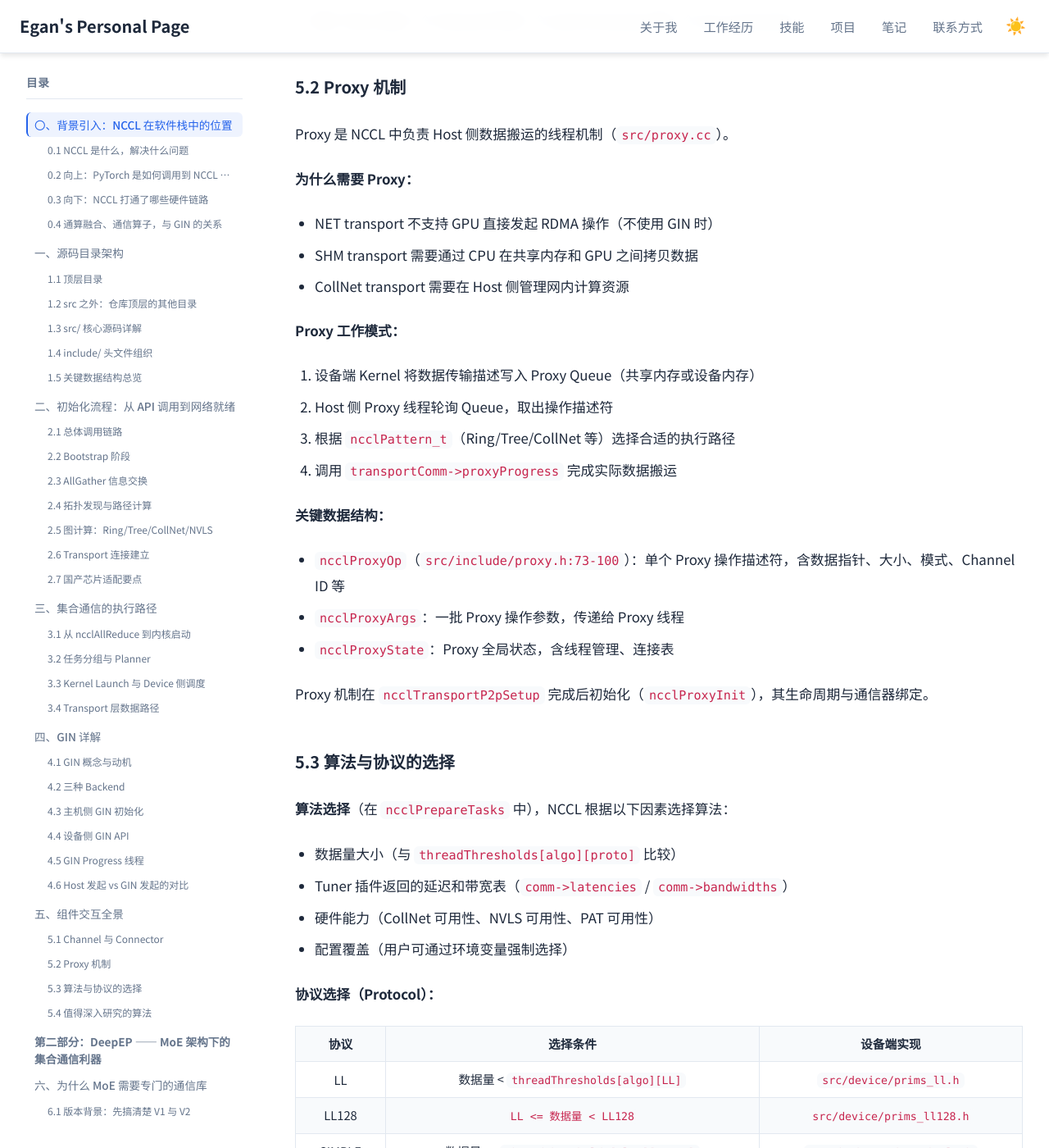
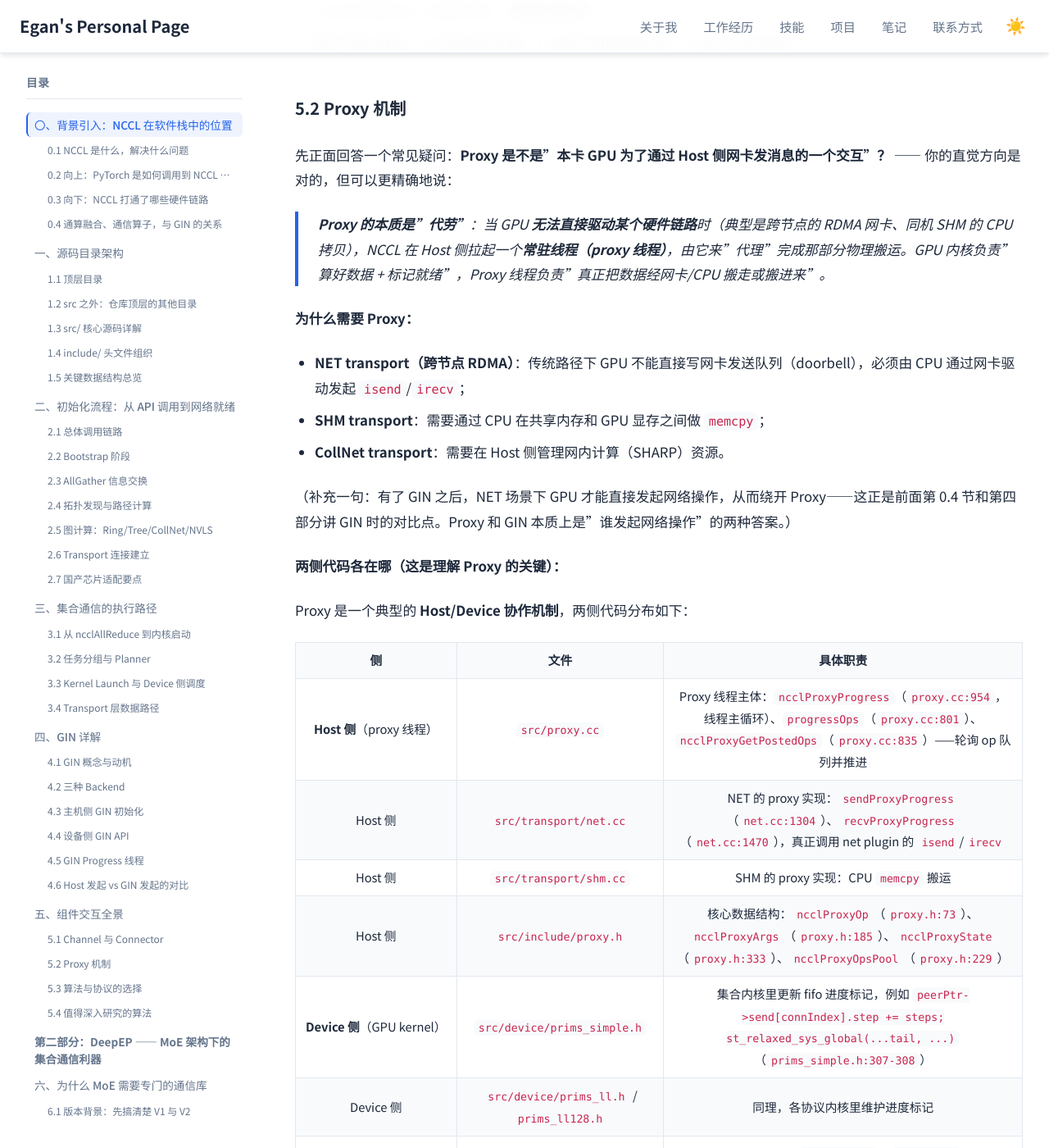
Before and after one commit to Lejun-Hu/Lejun-Hu.github.io, a Jekyll site: the page built from _notes/2026-8-24-nccl-source-study.md, in a window 1280 px wide and 1400 px high, scrolled down 32547 px. Shown: the whole window at 82% size. Built offline with Jekyll 4.4.1, drawn with Linux system fonts in a browser that asks for light colours; some of the changed text lies outside the part shown.

Commit message:
note: clarify proxy mechanism and add host/device side code locations

```diff
--- a/_notes/2026-8-24-nccl-source-study.md
+++ b/_notes/2026-8-24-nccl-source-study.md
@@ -336,7 +336,7 @@ NCCL 的核心价值之一，就是它把下面这些异构的物理链路**统
 | `enqueue.cc`（144KB） | Host | 集合操作入队：`ncclEnqueueCheck`、Kernel Plan 构建、Work Batch 组装、算法/协议选择 |
 | `group.cc`（34KB） | Host | Group 操作：`ncclGroupStart/End`、异步任务管理、Preconnect |
 | `collectives.cc`（16KB） | Host | 所有集合操作 API 入口：AllReduce、AllGather、ReduceScatter、Broadcast、SendRecv、RMA 等 |
-| `proxy.cc`（84KB） | Host | Proxy 线程机制：负责 Host 侧数据搬运（Network → GPU / SHM → GPU） |
+| `proxy.cc`（84KB） | Host | Proxy 线程机制：当 GPU 无法直接驱动网卡/CPU 拷贝时，由 Host 侧常驻线程代劳完成数据搬运（详见 5.2 节） |
 | `transport.cc`（22KB） | Host | 传输层调度：`selectTransport`、`ncclTransportP2pConnect`、传输类型检查 |
 | `bootstrap.cc`（57KB） | Host | 带外 Bootstrap 机制：TCP Socket 通信，用于初始化阶段的 AllGather/Barrier |
 | `channel.cc`（9KB） | Host | Channel 初始化与释放 |
@@ -875,26 +875,44 @@ Progress 线程的启停由 `ginState->ginProgress` 状态控制：`0`（暂停
 
 ### 5.2 Proxy 机制
 
-Proxy 是 NCCL 中负责 Host 侧数据搬运的线程机制（`src/proxy.cc`）。
+先正面回答一个常见疑问：**Proxy 是不是"本卡 GPU 为了通过 Host 侧网卡发消息的一个交互"？** —— 你的直觉方向是对的，但可以更精确地说：
+
+> **Proxy 的本质是"代劳"**：当 GPU **无法直接驱动某个硬件链路**时（典型是跨节点的 RDMA 网卡、同机 SHM 的 CPU 拷贝），NCCL 在 Host 侧拉起一个**常驻线程（proxy 线程）**，由它来"代理"完成那部分物理搬运。GPU 内核负责"算好数据 + 标记就绪"，Proxy 线程负责"真正把数据经网卡/CPU 搬走或搬进来"。
 
 **为什么需要 Proxy：**
 
-- NET transport 不支持 GPU 直接发起 RDMA 操作（不使用 GIN 时）
-- SHM transport 需要通过 CPU 在共享内存和 GPU 之间拷贝数据
-- CollNet transport 需要在 Host 侧管理网内计算资源
+- **NET transport（跨节点 RDMA）**：传统路径下 GPU 不能直接写网卡发送队列（doorbell），必须由 CPU 通过网卡驱动发起 `isend`/`irecv`；
+- **SHM transport**：需要通过 CPU 在共享内存和 GPU 显存之间做 `memcpy`；
+- **CollNet transport**：需要在 Host 侧管理网内计算（SHARP）资源。
 
-**Proxy 工作模式：**
+（补充一句：有了 GIN 之后，NET 场景下 GPU 才能直接发起网络操作，从而绕开 Proxy——这正是前面第 0.4 节和第四部分讲 GIN 时的对比点。Proxy 和 GIN 本质上是"谁发起网络操作"的两种答案。）
 
-1. 设备端 Kernel 将数据传输描述写入 Proxy Queue（共享内存或设备内存）
-2. Host 侧 Proxy 线程轮询 Queue，取出操作描述符
-3. 根据 `ncclPattern_t`（Ring/Tree/CollNet 等）选择合适的执行路径
-4. 调用 `transportComm->proxyProgress` 完成实际数据搬运
+**两侧代码各在哪（这是理解 Proxy 的关键）：**
 
-**关键数据结构：**
+Proxy 是一个典型的 **Host/Device 协作机制**，两侧代码分布如下：
 
-- `ncclProxyOp`（`src/include/proxy.h:73-100`）：单个 Proxy 操作描述符，含数据指针、大小、模式、Channel ID 等
-- `ncclProxyArgs`：一批 Proxy 操作参数，传递给 Proxy 线程
-- `ncclProxyState`：Proxy 全局状态，含线程管理、连接表
+| 侧 | 文件 | 具体职责 |
+|----|------|----------|
+| **Host 侧**（proxy 线程） | `src/proxy.cc` | Proxy 线程主体：`ncclProxyProgress`（`proxy.cc:954`，线程主循环）、`progressOps`（`proxy.cc:801`）、`ncclProxyGetPostedOps`（`proxy.cc:835`）——轮询 op 队列并推进 |
+| Host 侧 | `src/transport/net.cc` | NET 的 proxy 实现：`sendProxyProgress`（`net.cc:1304`）、`recvProxyProgress`（`net.cc:1470`），真正调用 net plugin 的 `isend`/`irecv` |
+| Host 侧 | `src/transport/shm.cc` | SHM 的 proxy 实现：CPU `memcpy` 搬运 |
+| Host 侧 | `src/include/proxy.h` | 核心数据结构：`ncclProxyOp`（`proxy.h:73`）、`ncclProxyArgs`（`proxy.h:185`）、`ncclProxyState`（`proxy.h:333`）、`ncclProxyOpsPool`（`proxy.h:229`） |
+| **Device 侧**（GPU kernel） | `src/device/prims_simple.h` | 集合内核里更新 fifo 进度标记，例如 `peerPtr->send[connIndex].step += steps; st_relaxed_sys_global(...tail, ...)`（`prims_simple.h:307-308`） |
+| Device 侧 | `src/device/prims_ll.h` / `prims_ll128.h` | 同理，各协议内核里维护进度标记 |
+| Device 侧 | `src/include/comm.h` | 进度标记结构体：`ncclSendMem`（`comm.h:53`，含 `head`）、`ncclRecvMem`（`comm.h:67`，含 `tail`），就是 GPU 内核和 Proxy 线程之间"对话"用的共享内存 |
+
+**工作模式（以 NET 跨节点发送为例，串起上面两侧）：**
+
+1. **Device 侧**：GPU 内核把数据算好放进发送缓冲区，然后**写共享内存里的进度标记**（`ncclSendMem.head` / 对应 fifo 的 `step`），表示"这一块数据已经就绪，可以发了"；
+2. **Host 侧**：proxy 线程（`ncclProxyProgress`）**轮询**这些进度标记，发现新数据后，构造/取出 `ncclProxyOp`，走对应的 `proxyProgress`（NET 是 `sendProxyProgress`）；
+3. **Host 侧**：`sendProxyProgress` 调用 net plugin 的 `isend()`，把 GPU 缓冲区里的数据经 RDMA 网卡发出去；
+4. **接收侧反向**：对端 proxy 线程 `irecv()` 收数据到 GPU 接收缓冲区，更新 `ncclRecvMem.tail`；对端 GPU 内核轮询到 `tail` 前进后，才消费数据。
+
+**关键数据结构（Host 侧）：**
+
+- `ncclProxyOp`（`src/include/proxy.h:73`）：单个 Proxy 操作描述符，含连接指针、字节数、opCount、root 等；
+- `ncclProxyArgs`（`proxy.h:185`）：一批 Proxy 操作参数，带 `progress` 函数指针，传递给 Proxy 线程；
+- `ncclProxyState`（`proxy.h:333`）：Proxy 全局状态，含线程句柄、连接池、op 池等。
 
 Proxy 机制在 `ncclTransportP2pSetup` 完成后初始化（`ncclProxyInit`），其生命周期与通信器绑定。
 
```
